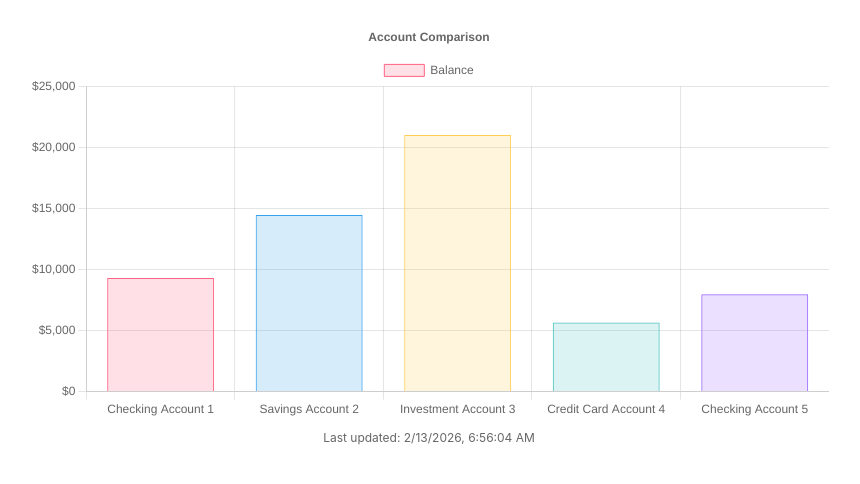
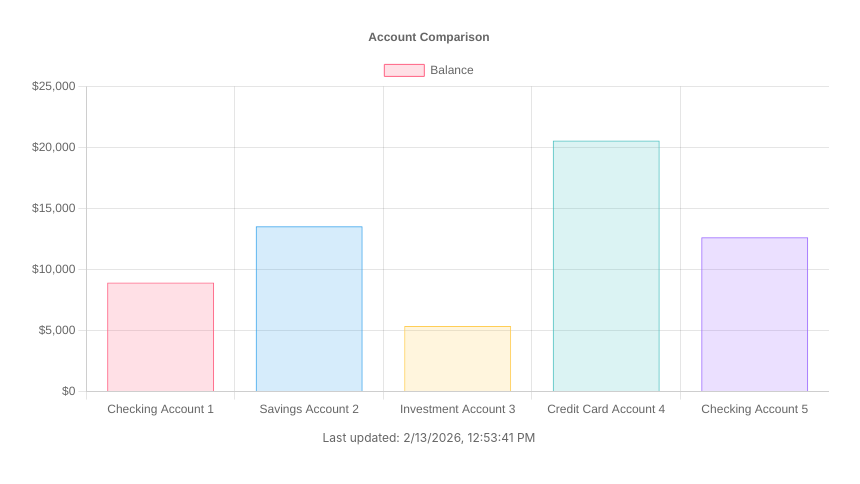
Before and after one commit to leakingMemo/notion-dashboard, a plain HTML site: page charts/accounts.html in a window 1280 px wide. Shown: the whole page, without its empty margins (211-1071 px from the left). Drawn offline with nearby package versions, Linux system fonts and the light colour scheme.

Commit message:
deploy: 4c4bf658cc92440bb72928c41904504d4f3e92f8

```diff
--- a/charts/accounts.html
+++ b/charts/accounts.html
@@ -31,7 +31,7 @@
         <canvas id="chart"></canvas>
     </div>
     <div class="last-updated">
-        Last updated: 2/13/2026, 6:56:04 AM
+        Last updated: 2/13/2026, 12:53:41 PM
     </div>
 
     <script>
@@ -50,11 +50,11 @@
     {
       "label": "Balance",
       "data": [
-        9313,
-        14473,
-        21013,
-        5655,
-        7973
+        8942,
+        13536,
+        5368,
+        20564,
+        12645
       ],
       "backgroundColor": [
         "rgba(255, 99, 132, 0.2)",
```
Also changed, not shown: charts/balance.html (+6 -6 lines), charts/portfolio.html (+5 -5 lines), index.html (+1 -1 lines).
